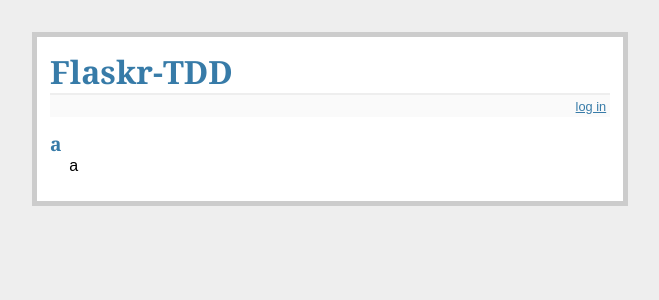
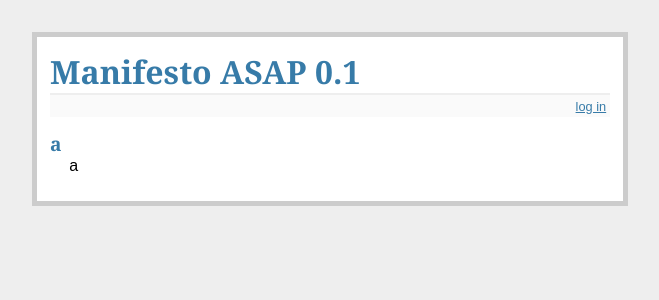
Before and after one commit to pernambucano/flaskr_tdd_test, a Flask app: page / in a window 1280 px wide. Shown: the top 300 px of the page, without its empty margins (310-969 px from the left). Run offline with Flask 2, Linux system fonts and the light colour scheme; data comes from the database, SQL or seed files in the repository; parts of the project's set-up code (start-up, migrations or seed data) failed here and were passed over; some libraries are stand-ins or nearby versions.

```diff
--- a/templates/index.html
+++ b/templates/index.html
@@ -1,14 +1,14 @@
 <!DOCTYPE html>
 <html>
 <head>
-  <title>Flaskr</title>
+  <title>Manifesto ASAP 0.1</title>
   <link rel="stylesheet" type="text/css" href="{{ url_for('static', filename='style.css') }}">
 </head>
 <body>
 
   <div class="page">
 
-    <h1>Flaskr-TDD</h1>
+    <h1>Manifesto ASAP 0.1</h1>
     <div class="metanav">
       {% if not session.logged_in %}
         <a href="{{ url_for('login') }}">log in</a>
@@ -34,7 +34,7 @@
     {% endif %}
     <ul class="entries">
       {% for entry in entries %}
-        <li class="entry"><h2 id={{entry.id}}>{{ entry.title }}</h2>{{ entry.text|safe }}</li>
+        <li class="entry"><h2>{{ entry.title }}</h2>{{ entry.text|safe }}</li>
       {% else %}
         <li><em>No entries here so far</em></li>
       {% endfor %}
```
